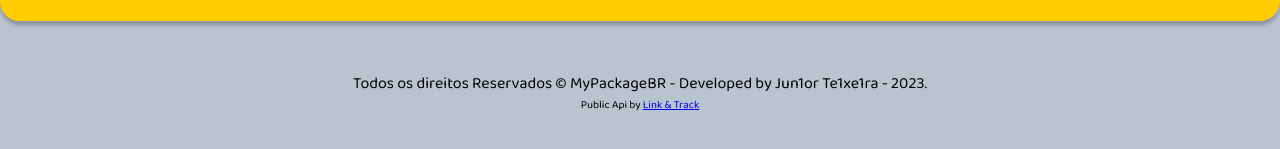
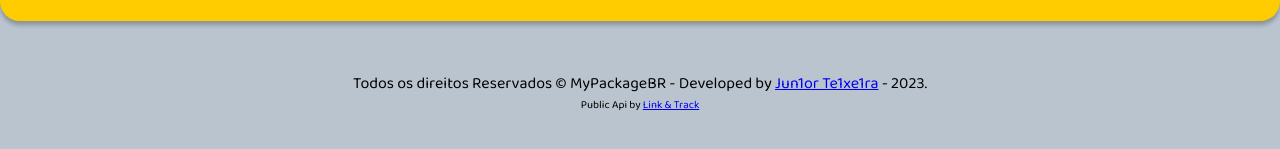
Before and after one commit to juniorteixeiradev/mypackagebr, a React (Create React App) app: page / in a window 1280 px wide. Shown: the part 379-528 px from the top of the page. Built offline with nearby package versions, Linux system fonts and the light colour scheme.

Commit message:
Linkedin adcionado ao meu nome no footer

```diff
--- a/src/components/Footer/index.js
+++ b/src/components/Footer/index.js
@@ -2,7 +2,7 @@ import styles from "./Footer.module.css"
 function Footer (){
     return(
         <footer className={styles.footer}>
-            Todos os direitos Reservados &copy; MyPackageBR - Developed by Jun1or Te1xe1ra - 2023.
+            Todos os direitos Reservados &copy; MyPackageBR - Developed by <a href="https://www.linkedin.com/in/junior-teixeiradev/">Jun1or Te1xe1ra</a> - 2023.
             <div className={styles.credits}>
                 Public Api by <a href='https://linketrack.com/' target="_blank">Link & Track</a>
             </div>
```
